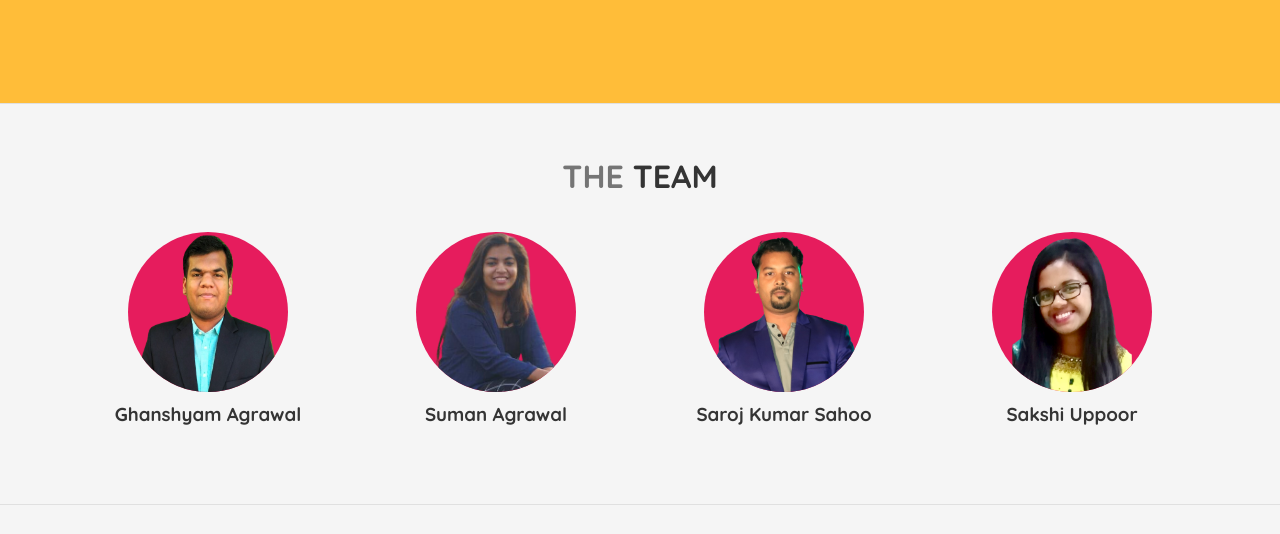
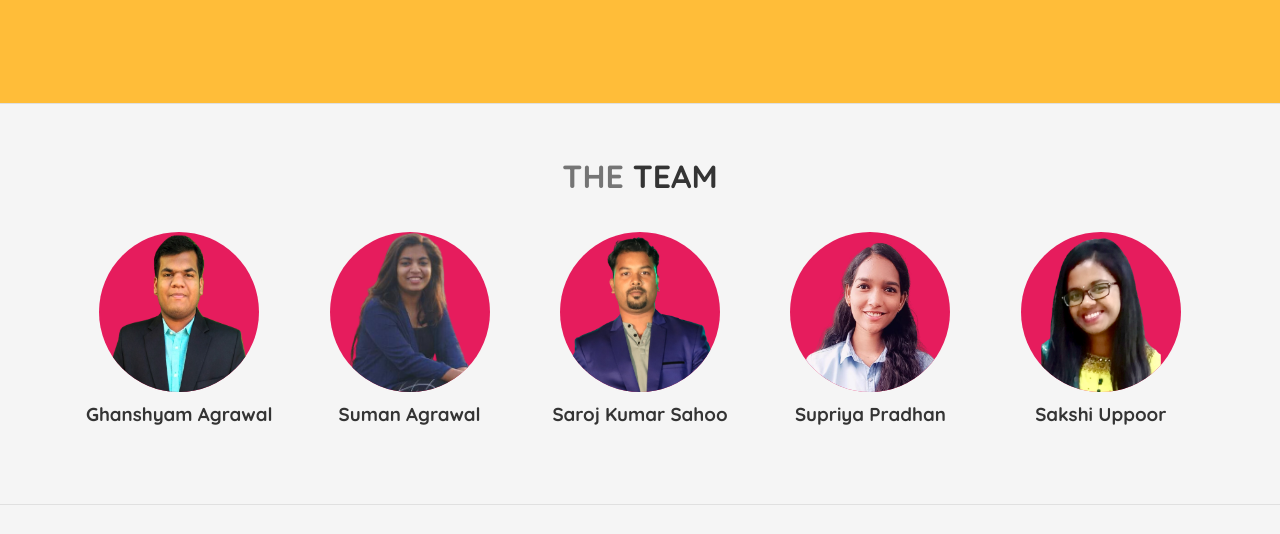
Before and after one commit to ghanshyam1898/cometa-pages, a Gatsby site: page / in a window 1280 px wide. Shown: the part 3178-3712 px from the top of the page. Built offline with nearby package versions, Linux system fonts and the light colour scheme; Gatsby itself is replaced by a stand-in of ours.

Commit message:
update: homepage team del: extra images

```diff
--- a/src/pages/index.js
+++ b/src/pages/index.js
@@ -22,6 +22,7 @@ import GhanuImg from '../images/site/team/ghanshyam.png'
 import SumanImg from '../images/site/team/suman.png'
 import SarojImg from '../images/site/team/saroj.png'
 import SakshiImg from '../images/site/team/sakshi_uppoor.png'
+import SupriyaImg from '../images/site/team/supriya.png'
 //
 import GPIcon from '../images/google-play-badge.png'
 import FeatherIcon from "../components/FeatherIcon"
@@ -237,6 +238,13 @@ const IndexPage = () => (
         </div>
         <div className="member">
           <figure>
+            <img src={SupriyaImg} alt="Supriya Pradhan" />
+          </figure>
+          <h3>Supriya Pradhan</h3>
+          {/* <p>Designation</p> */}
+        </div>
+        <div className="member">
+          <figure>
             <img src={SakshiImg} alt="Sakshi Uppoor" />
           </figure>
           <h3>Sakshi Uppoor</h3>
--- a/src/sass/pages/_home.scss
+++ b/src/sass/pages/_home.scss
@@ -202,13 +202,13 @@
 }
 .team{
 	display: grid;
-	grid-template-columns: repeat(4,1fr);
+	grid-template-columns: repeat(5,1fr);
 	justify-items: center;
 	grid-gap: 2rem;
 	padding: 0 3rem;
 
 	@include respond(tab){
-		grid-template-columns: repeat(2,1fr);
+		grid-template-columns: repeat(3,1fr);
 		grid-gap: 1.5rem;
 	}
 	@include respond(phone){
```
Also changed, not shown: src/css/style.css, src/images/education/cometa_syllabus.jpeg (deleted), src/images/education/cometa_syllabus2.jpeg (deleted), src/images/education/education_cometa.jpeg (deleted), src/images/education/education_cometa2.jpeg (deleted), src/images/gatsby-icon.png (deleted), src/images/site/clients/gcek.jpg (deleted), src/images/site/clients/kedia_steel_corporation.jpg (deleted), src/images/site/team/ghanshyam.jpg (deleted), src/images/site/team/sakshi_uppoor.jpg (deleted), src/images/site/team/saroj.jpg (deleted), src/images/site/team/suman.jpeg (deleted), src/images/site/team/supriya.png (added), static/open/android-logo.png (deleted), 1 more files.
